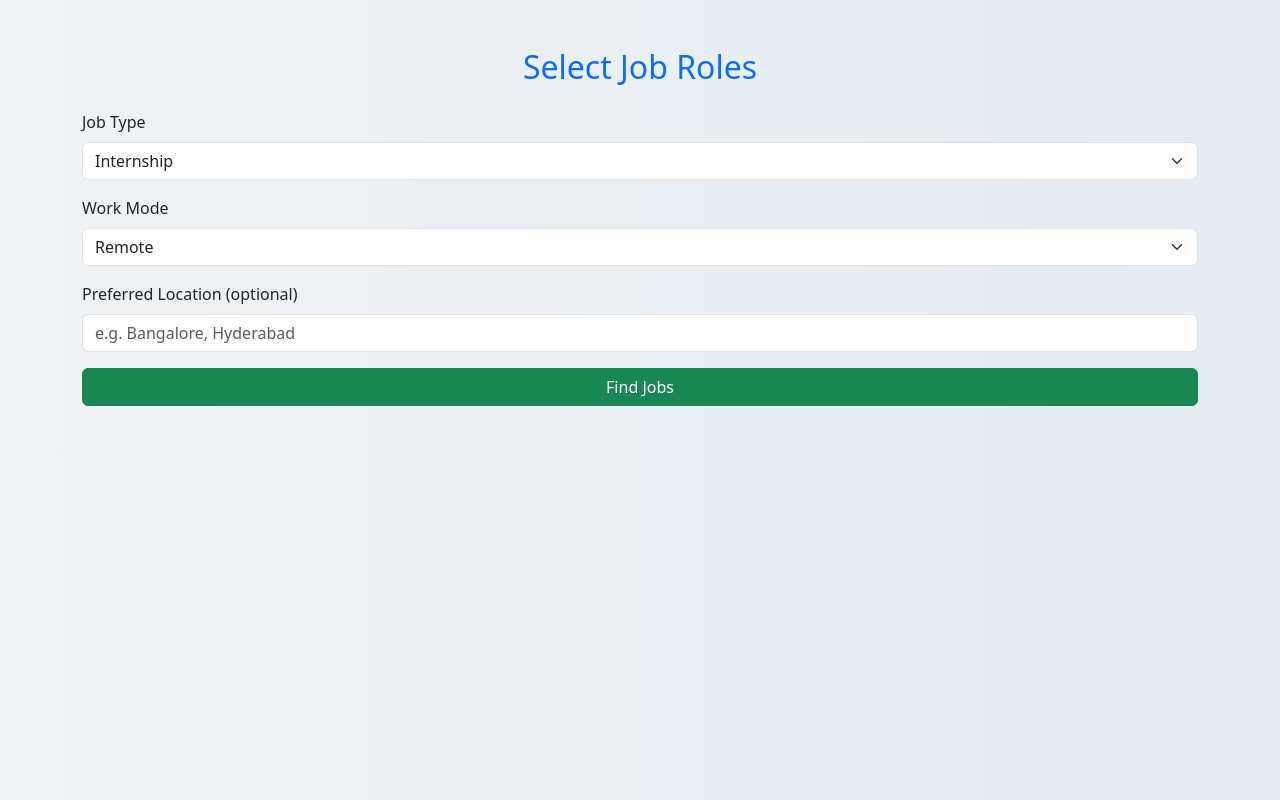
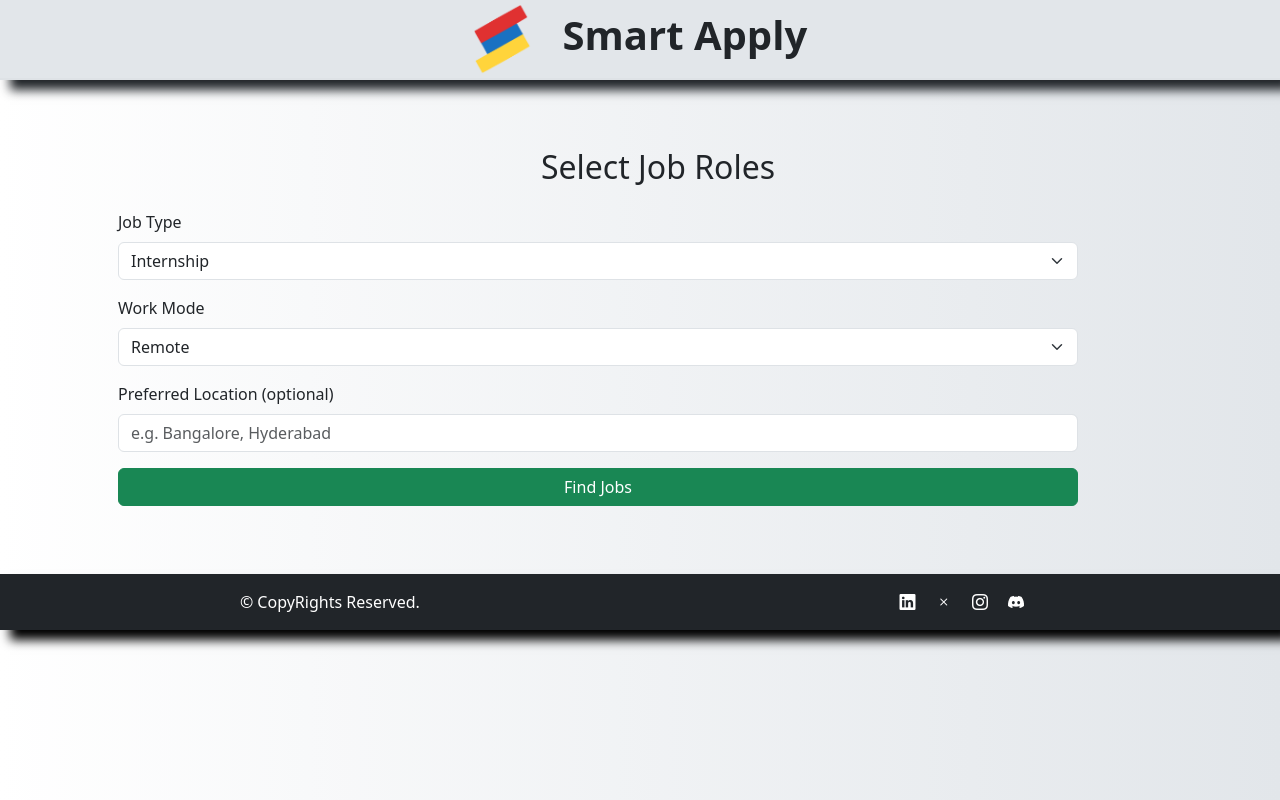
Before and after one commit to gayatri-2005/JOB-RECOMMENDATION, a Flask app: template templates/results.html in a window 1280 px wide. Run offline with Flask 3, Linux system fonts and the light colour scheme; the template is opened without the code that fills it, so the values that code supplies are empty.

Commit message:
Used Jinja Template to write less code

```diff
--- a/static/css/style.css
+++ b/static/css/style.css
@@ -1,6 +1,7 @@
 *{
     margin: 0;
     padding: 0;
+    box-sizing: border-box;
 }
 body {
     background: linear-gradient(to right, #ffffff, #e2e6ea);
@@ -21,18 +22,32 @@ form{
     background-color: rgb(0, 78, 0);
     color: white;
 }
-header{
-    box-shadow: 10px 10px 10px #4d4d4d;
+header {
+    position: fixed;
+    top: 0;
+    left: 0;
+    width: 100%;
+    height: 80px; /* Explicit height */
+    background:#e2e6ea; /* Prevents transparent overlap */
+    box-shadow: 10px 10px 10px #212529;
+    z-index: 1000; /* Ensures header stays above other content */
 }
+main {
+    margin-top: 80px; /* Must match header height */
+    padding: 20px 0; /* Adds internal spacing */
+    width: 100%;
+}
+
 footer{
     box-shadow: 10px 10px 10px #000000;
 }
+
 @media only screen and (max-width:950px) {
     .main-content-2{
         flex-wrap: wrap;
     }
+
     .main-content-2 div img{
-
         margin-top: 10px;
         width: 90vw;
         margin-bottom: 10px;
--- /dev/null
+++ b/templates/base.html
@@ -0,0 +1,38 @@
+<!--Base Template -->
+<!DOCTYPE html>
+<html lang="en">
+<head>
+    <meta charset="UTF-8">
+    <meta name="viewport" content="width=device-width, initial-scale=1.0">
+
+    <title>{% block title %} {% endblock %}</title>
+
+    <!--This is important when we going to share the website (og property)-->
+    <meta property="og:title" content="Smart Apply" />
+    <meta property="og:description" content="Discover the perfect job for you with our resume-based job recommendation platform. We analyze your skills, experience, and preferences to match you with the best opportunities tailored to your career goals." />
+    <meta property="og:type" content="website" />
+
+    <!--Website Icon-->
+    <link rel="shortcut icon" href="{{url_for('static',filename='images/logo.svg')}}">
+
+    <!--Bootstrap Linking-->
+    <link href="https://cdn.jsdelivr.net/npm/bootstrap@5.3.5/dist/css/bootstrap.min.css" rel="stylesheet" integrity="sha384-SgOJa3DmI69IUzQ2PVdRZhwQ+dy64/BUtbMJw1MZ8t5HZApcHrRKUc4W0kG879m7" crossorigin="anonymous">
+    <link href="https://cdn.jsdelivr.net/npm/bootstrap-icons/font/bootstrap-icons.css" rel="stylesheet">
+
+    <!--CSS Linking-->
+    <link rel="stylesheet" href="{{ url_for('static', filename='css/style.css') }}">
+
+</head>
+<body>
+    {% include 'header.html' %}
+
+    <main>
+        {% block content %}
+
+        {% endblock %}
+    </main>
+
+    {% include 'footer.html' %}
+
+</body>
+</html>
--- /dev/null
+++ b/templates/footer.html
@@ -0,0 +1,11 @@
+<footer class="d-flex align-items-center justify-content-around bg-dark text-white p-2">
+    <div>
+        &copy; CopyRights Reserved.
+    </div>
+    <div class="m-2">
+        <a href="javascript:void()" class="rounded roundeed-1 text-white"><span class="bi-linkedin m-2"></span></a>
+        <a href="javascript:void()" class="rounded roundeed-1 text-white"><span class="bi-x m-2"></span></a>
+        <a href="javascript:void()" class="rounded roundeed-1 text-white"><span class="bi-instagram m-2"></span></a>
+        <a href="javascript:void()" class="rounded roundeed-1 text-white"><span class="bi-discord m-2"></span></a>
+    </div>
+</footer>
--- /dev/null
+++ b/templates/header.html
@@ -0,0 +1,8 @@
+<header class="d-flex align-items-center justify-content-center border-bottom border-2 mb-5">
+    <div class="p-3">
+        <img src="/static/images/originalAplly.png" alt="Smart Apply Logo">
+    </div>
+    <div class="p-3">
+        <h1 class="fw-bold flex-lg-shrink-1">Smart Apply</h1>
+    </div>
+</header>
--- a/templates/results.html
+++ b/templates/results.html
@@ -1,30 +1,11 @@
-<!DOCTYPE html>
-<html lang="en">
-<head>
-    <meta charset="UTF-8">
-    <title>Select Job Roles</title>
-    <link href="https://cdn.jsdelivr.net/npm/bootstrap@5.3.0/dist/css/bootstrap.min.css" rel="stylesheet">
-    <style>
-        body {
-            background: linear-gradient(to right, #f0f2f5, #e4ecf1);
-        }
-        h2 {
-            color: #0d6efd;
-        }
-        .card {
-            border-radius: 1rem;
-            transition: 0.3s ease-in-out;
-        }
-        .card:hover {
-            transform: scale(1.02);
-            box-shadow: 0 0 15px rgba(0,0,0,0.1);
-        }
-    </style>
-</head>
-<body>
-    <div class="container py-5">
+{% extends 'base.html' %}
+
+{% block title %} Smart Apply {% endblock %}
+
+{% block content %}
+
+    <div class="container py-5 ps-lg-5 ">
         <h2 class="text-center mb-4">Select Job Roles</h2>
-
         <form action="/submit-jobs" method="POST">
             <div class="row row-cols-1 row-cols-md-3 g-4 mb-4">
                 {% for role in job_roles %}
@@ -68,5 +49,5 @@
             </div>
         </form>
     </div>
-</body>
-</html>
+
+{% endblock %}
```
Also changed, not shown: templates/index.html (+4 -51 lines), templates/job_results.html (+6 -27 lines).
